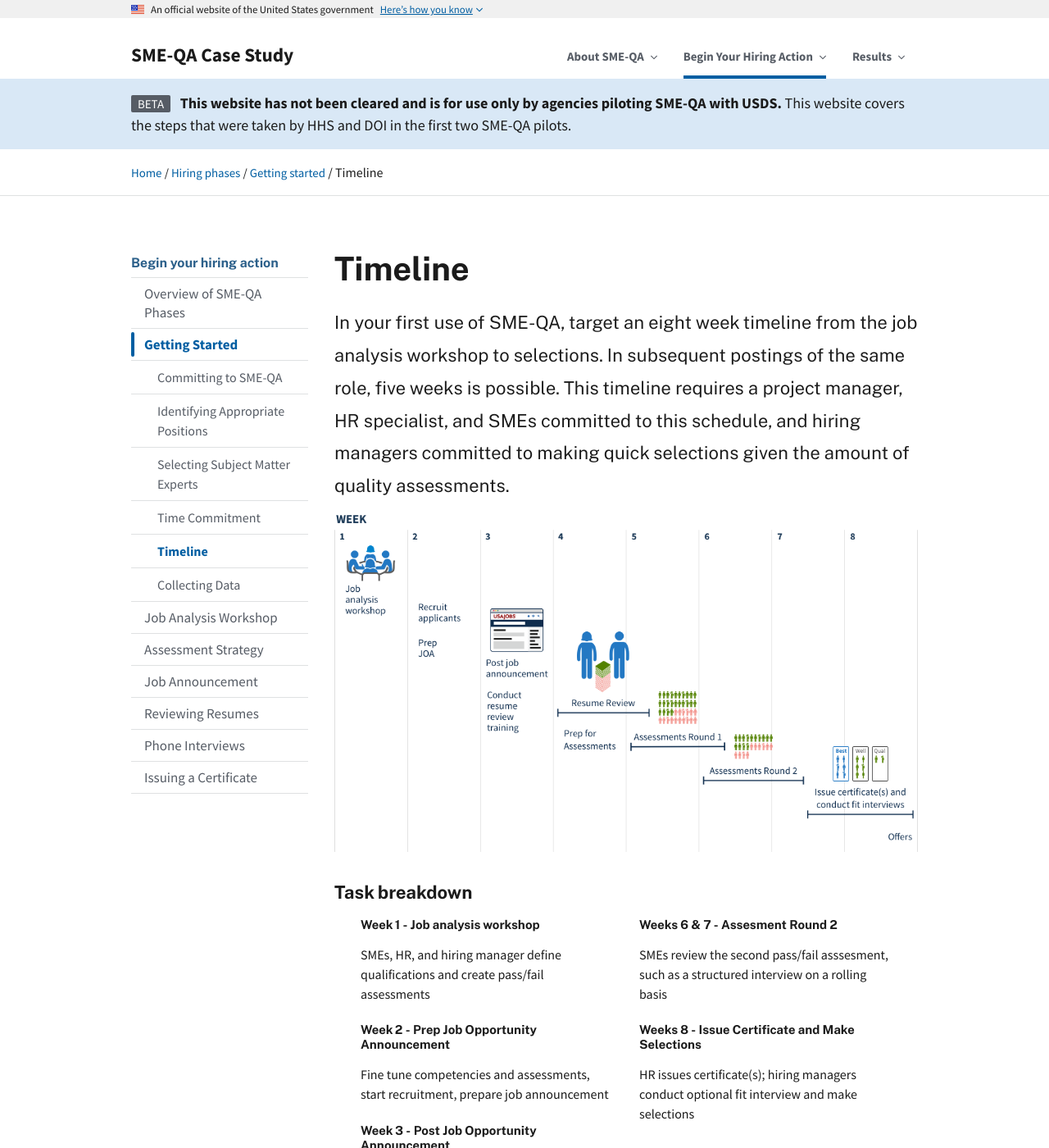
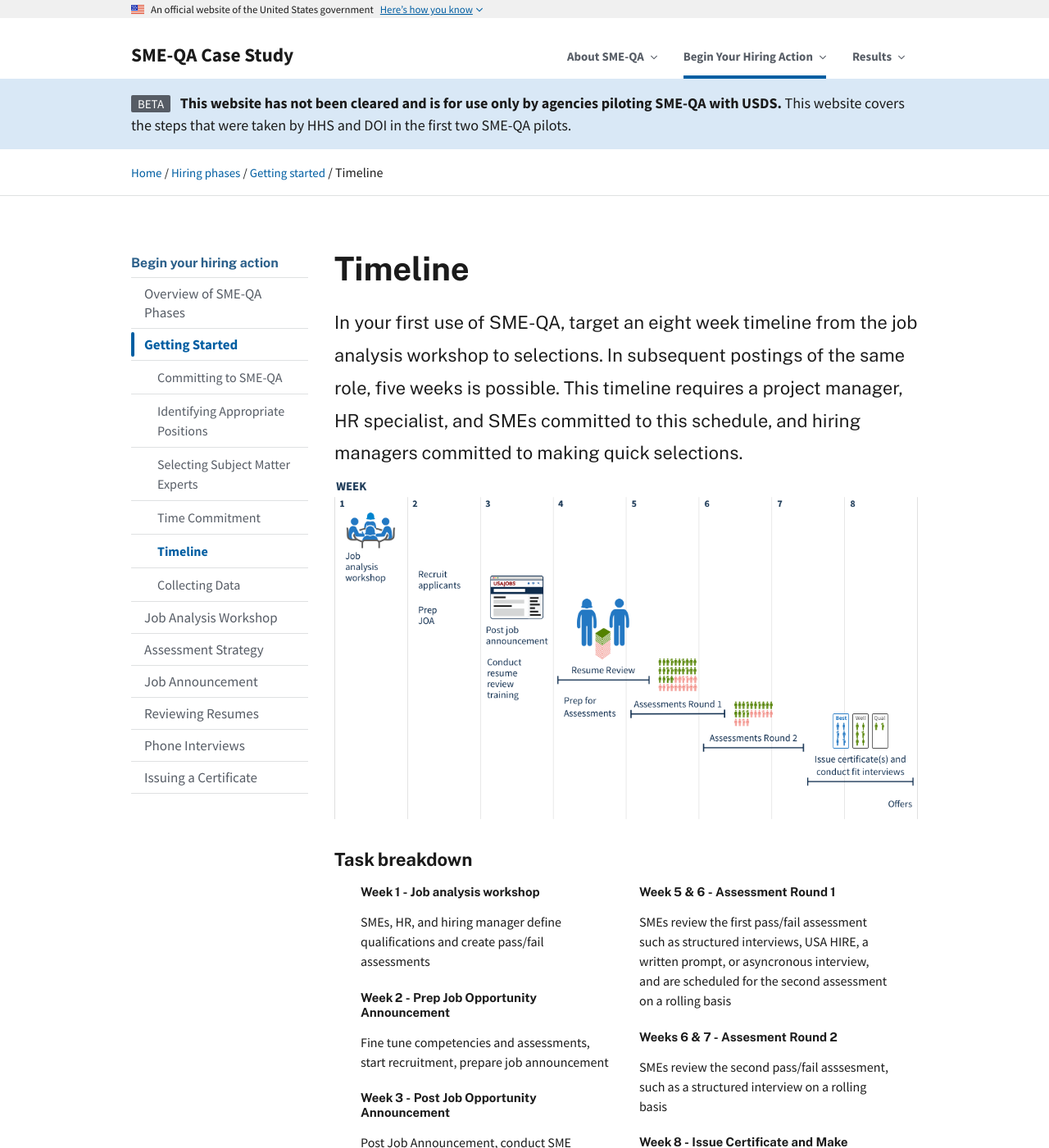
Before and after one commit to usds/SME-QA-Website, a Jekyll site: the page built from pages/phases/getting-started/timeline.html, in a window 1280 px wide and 1400 px high. Shown: the whole window at 82% size. Built offline with Jekyll 4.4.1, drawn with Linux system fonts in a browser that asks for light colours; some of the changed text lies outside the part shown.

Commit message:
Update timeline.html

```diff
--- a/pages/phases/getting-started/timeline.html
+++ b/pages/phases/getting-started/timeline.html
@@ -6,7 +6,7 @@ title: Timeline
 sidenav: hiring-phases
 phase: getting-started
 sub-phase-order: 035
-intro: In your first use of SME-QA, target an eight week timeline from the job analysis workshop to selections. In subsequent postings of the same role, five weeks is possible. This timeline requires a project manager, HR specialist, and SMEs committed to this schedule, and hiring managers committed to making quick selections given the amount of quality assessments.
+intro: In your first use of SME-QA, target an eight week timeline from the job analysis workshop to selections. In subsequent postings of the same role, five weeks is possible. This timeline requires a project manager, HR specialist, and SMEs committed to this schedule, and hiring managers committed to making quick selections.
 ---
 
 <p class="usa-intro">
@@ -27,15 +27,14 @@ intro: In your first use of SME-QA, target an eight week timeline from the job a
       <p>Post Job Announcement, conduct SME resume review training</p>
       <h5>Weeks 4 & 5 - Resume Review</h5>
       <p>SMEs conduct resume review and tiebreakers</p>
-      <h5>Week 5 & 6 - Assessment Round 1</h5>
-      <p>SMEs review the first pass/fail assessment such as structured interviews, USA HIRE, a written prompt, or asyncronous interview,and are scheduled for the second assessment on a rolling basis        </p>
     </div>
     <div class="tablet:grid-col-6">
+      <h5>Week 5 & 6 - Assessment Round 1</h5>
+      <p>SMEs review the first pass/fail assessment such as structured interviews, USA HIRE, a written prompt, or asyncronous interview, and are scheduled for the second assessment on a rolling basis        </p>
       <h5>Weeks 6 & 7 - Assesment Round 2</h5>
       <p>SMEs review the second pass/fail asssesment, such as a structured interview on a rolling basis</p>
-      <h5>Weeks 8 - Issue Certificate and Make Selections</h5>
+      <h5>Week 8 - Issue Certificate and Make Selections</h5>
       <p>HR issues certificate(s); hiring managers conduct optional fit interview and make selections</p>
-
     </div>
   </div>
 </div>
```
